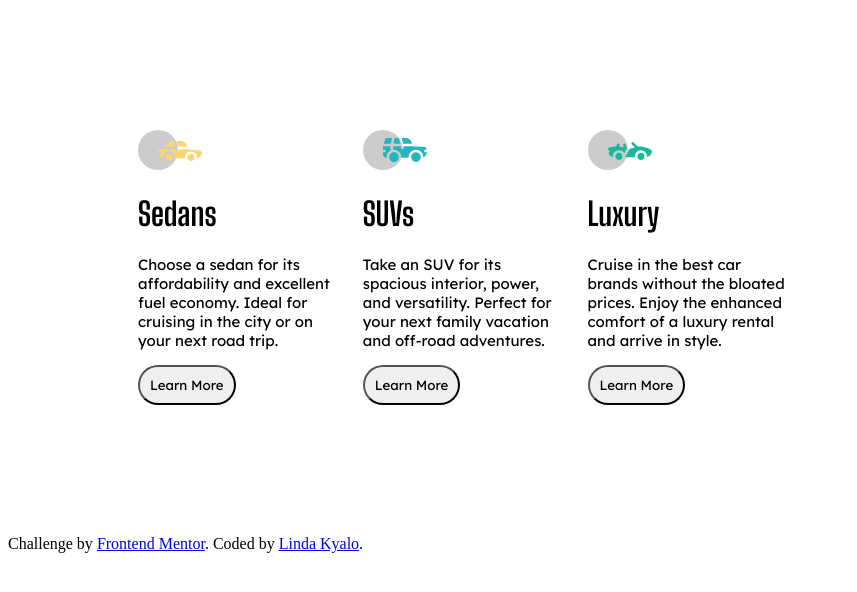
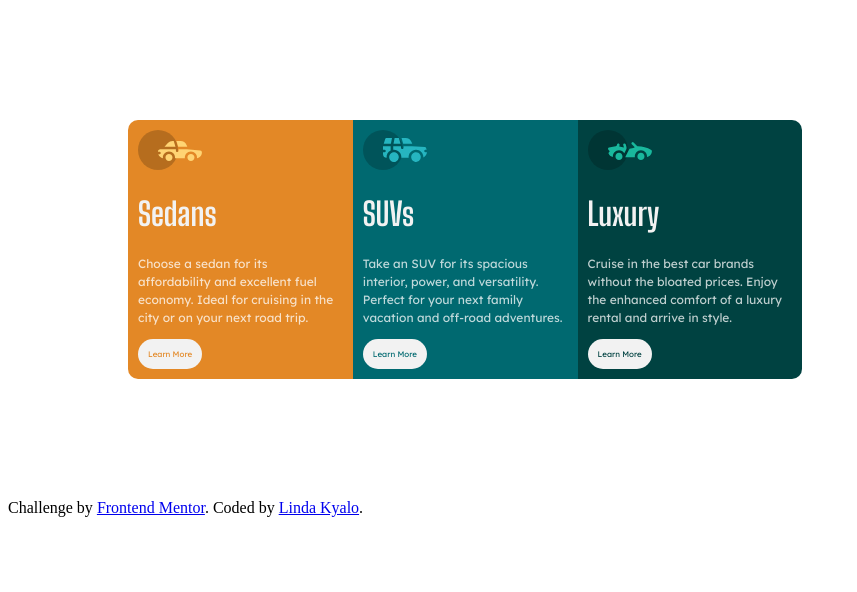
Before and after one commit to Nelliuslinda/3_Column_Card, a plain HTML site: page index.html in a window 1280 px wide. Shown: the whole page, without its empty margins (0-857 px from the left). Drawn offline with Linux system fonts and the light colour scheme.

Commit message:
(feat) Styling CSS page
Add colors on columns and buttons

```diff
--- a/assets/CSS/style.css
+++ b/assets/CSS/style.css
@@ -40,17 +40,60 @@ main{
 /*H1*/
 h1{
     font-family: var(--bigshoulder);
+    color: var(--verylightgrey);
 }
 
 /*p*/
 p{
     font-family: var(--lexend);
-    font-size: 15px;
+    font-size: 12px;
+    text-align: left;
+    line-height: 1.5em;
+    color: var(--transparentwhite);
 }
 
 /*button*/
 button{
+    background-color: var(--verylightgrey);
+    border: none;
     border-radius: 40px;
     padding: 10px;
     font-family: var(--lexend);
+    text-align: center;
+    text-decoration: none;
+    display:flex;
+    font-size: 8px;
 }
+
+/*col 1*/
+.col-1{
+    background-color: var(--brightorange);
+    color: #FFFFFF;
+    border-radius: 10px 0px 0px 10px;
+}
+
+/*col 2*/
+.col-2{
+    background-color: var(--darkcyan);
+    color: #FFFFFF;
+}
+
+/*col 3*/
+.col-3{
+    background-color: var(--verydarkcyan);
+    color: #FFFFFF;
+    border-radius: 0px 10px 10px 0px;
+}
+
+/*Button styling*/
+.btn_1{
+    color: var(--brightorange);
+}
+
+.btn_2{
+    color: var(--darkcyan);
+}
+
+.btn_3{
+    color: var(--verydarkcyan);
+}
--- a/index.html
+++ b/index.html
@@ -20,7 +20,7 @@
                 <h1>Sedans</h1>
                 <p>Choose a sedan for its affordability and excellent fuel economy. Ideal for cruising in the city
                 or on your next road trip.</p>
-                <button>Learn More</button>
+                <button class="btn_1">Learn More</button>
             </div>
 
             <div class="col-2">
@@ -28,7 +28,7 @@
                 <h1>SUVs</h1>
                 <p>Take an SUV for its spacious interior, power, and versatility. Perfect for your next family vacation
                  and off-road adventures.</p>
-                <button>Learn More</button>
+                <button class="btn_2">Learn More</button>
             </div>
 
             <div class="col-3">
@@ -36,7 +36,7 @@
                 <h1>Luxury</h1>
                 <p>Cruise in the best car brands without the bloated prices. Enjoy the enhanced comfort of a luxury
                 rental and arrive in style.</p>
-                <button>Learn More</button>
+                <button class="btn_3">Learn More</button>
             </div>
         </div>
     </main>
```
Also changed, not shown: assets/design/active-states.jpg (added), assets/design/desktop-design.jpg (added), assets/design/desktop-preview.jpg (added), assets/design/mobile-design.jpg (added), 1 other file.
